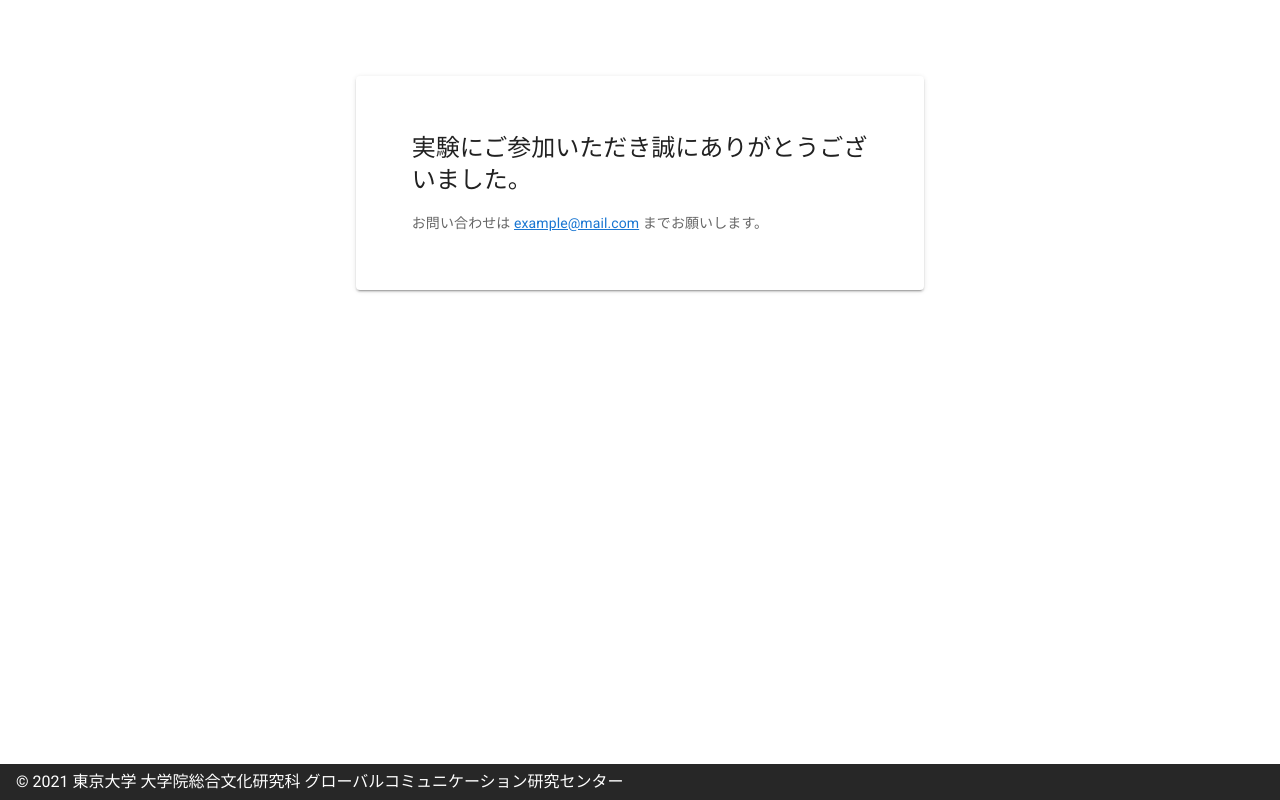
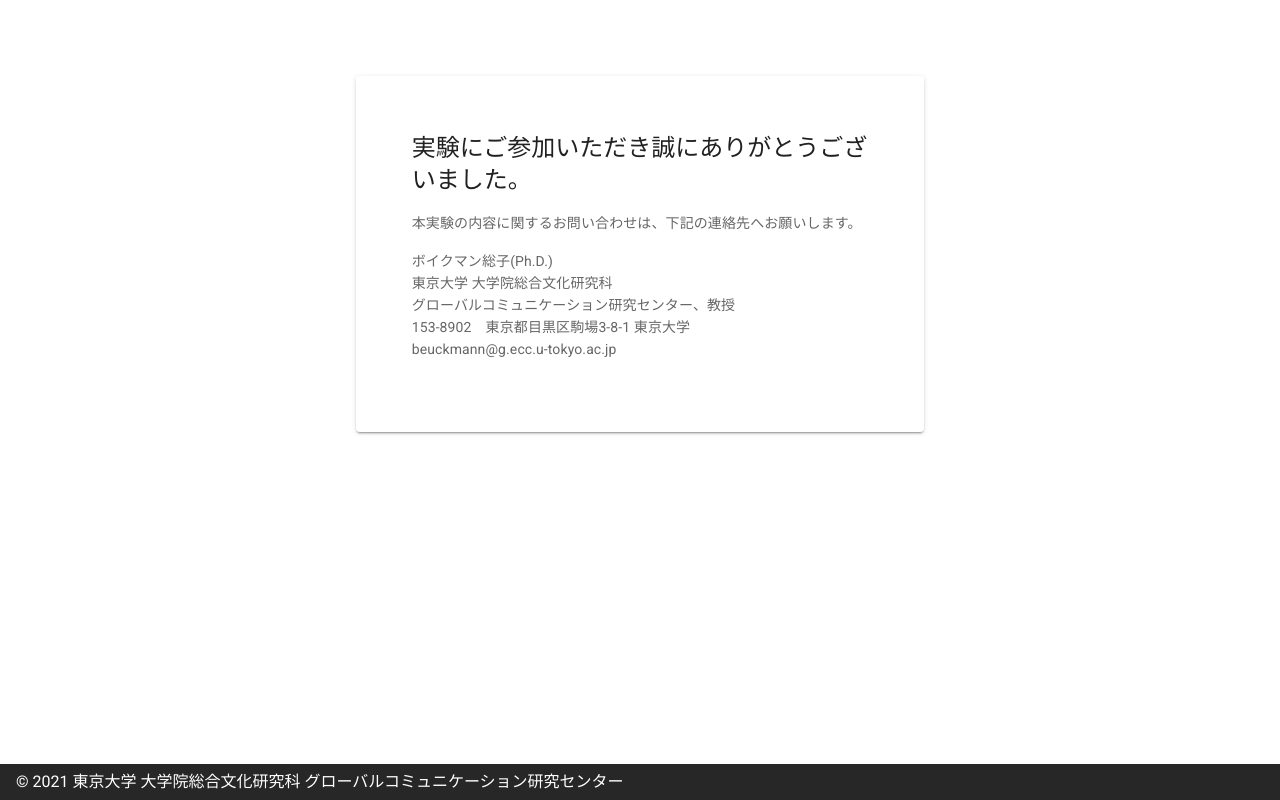
Before and after one commit to inoue0124/experiment-web, a Nuxt app in the folder front/: page /thanks/1 in a window 1280 px wide. Built offline with nearby package versions, Linux system fonts and the light colour scheme; no server answers; what vue2-editor would draw is missing.

Commit message:
thanks画面の文言修正

```diff
--- a/front/pages/thanks/_id.vue
+++ b/front/pages/thanks/_id.vue
@@ -1,15 +1,23 @@
 <template>
   <v-row justify="center" align="center">
-    <v-col cols="12" sm="8" md="6">
+    <v-col cols="12" sm="6" md="6">
       <v-card class="pa-md-10 mt-16">
         <v-card-title class="headline">
           実験にご参加いただき誠にありがとうございました。
         </v-card-title>
 
         <v-card-text>
-          お問い合わせは
-          <a href="mailto:example@mail.com" target="_blank">example@mail.com</a>
-          までお願いします。
+          <p>
+            本実験の内容に関するお問い合わせは、下記の連絡先へお願いします。<br>
+          </p>
+
+          <p>
+            ボイクマン総子(Ph.D.)<br>
+            東京大学 大学院総合文化研究科<br>
+            グローバルコミュニケーション研究センター、教授<br>
+            153-8902　東京都目黒区駒場3-8-1 東京大学<br>
+            beuckmann@g.ecc.u-tokyo.ac.jp
+          </p>
         </v-card-text>
 
       </v-card>
```
